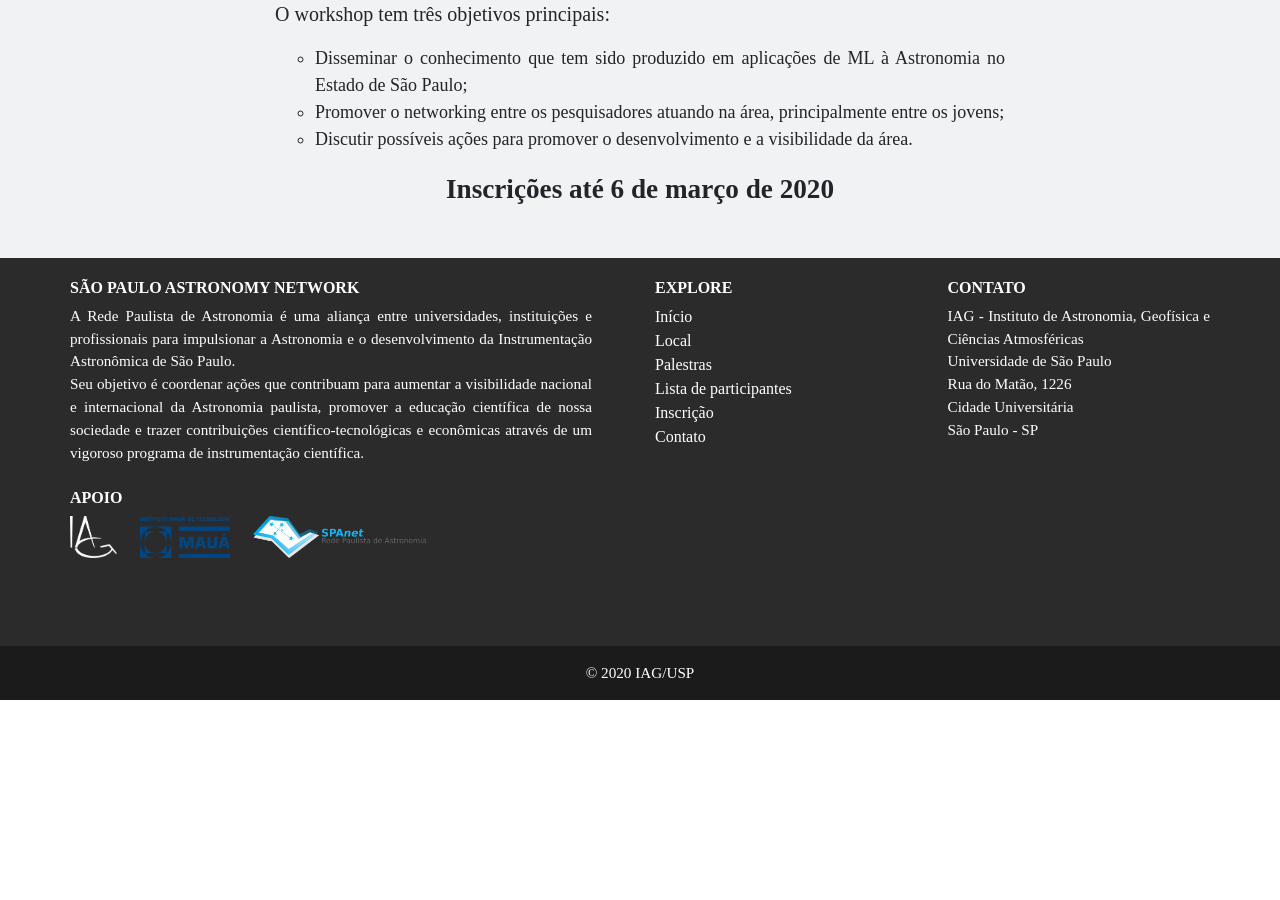
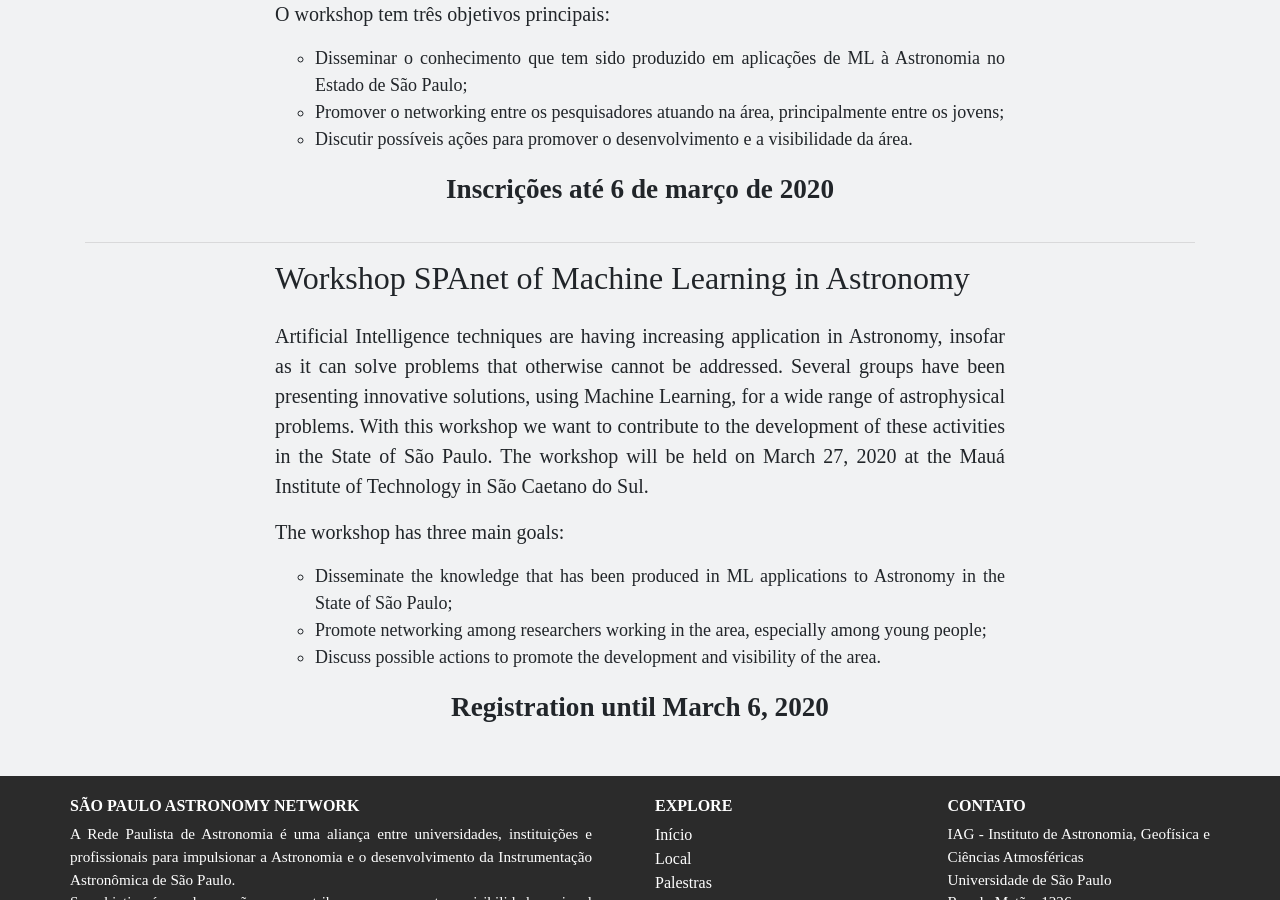
Before and after one commit to wosmla/website, a Jekyll site: the page built from index.md, in a window 1280 px wide and 900 px high, scrolled down 814 px. Built offline with Jekyll 4.4.1, drawn with Linux system fonts in a browser that asks for light colours; before the commit the page ends 1514 px from its top, so only the background shows below that.

Commit message:
Update home.html

```diff
--- a/_layouts/home.html
+++ b/_layouts/home.html
@@ -34,5 +34,31 @@ layout: default
         </p>
       </div>
     </div>
+    <hr>
+    <div class="row">
+      <div class="col-xl-8 mx-auto text-justify">
+        <h2 class="mb-4">Workshop SPAnet of Machine Learning in Astronomy</h2>
+        <p class="lead">
+          Artificial Intelligence techniques are having increasing application in Astronomy, insofar as it can solve problems that otherwise cannot be addressed.
+
+          Several groups have been presenting innovative solutions, using Machine Learning, for a wide range of astrophysical problems.
+
+          With this workshop we want to contribute to the development of these activities in the State of São Paulo.
+
+          The workshop will be held on March 27, 2020 at the Mauá Institute of Technology in São Caetano do Sul.
+        </p>
+        <p class="lead">
+          The workshop has three main goals:
+        </p>
+        <ul style="list-style-type:circle; font-size:large">
+            <li>Disseminate the knowledge that has been produced in ML applications to Astronomy in the State of São Paulo;</li>
+            <li>Promote networking among researchers working in the area, especially among young people;</li>
+            <li>Discuss possible actions to promote the development and visibility of the area.</li>
+        </ul>
+        <p class="lead" style="text-align:center; font-size: 1.7em; font-weight: bold;">
+          Registration until March 6, 2020
+        </p>
+      </div>
+    </div>
   </div>
 </section>
```
